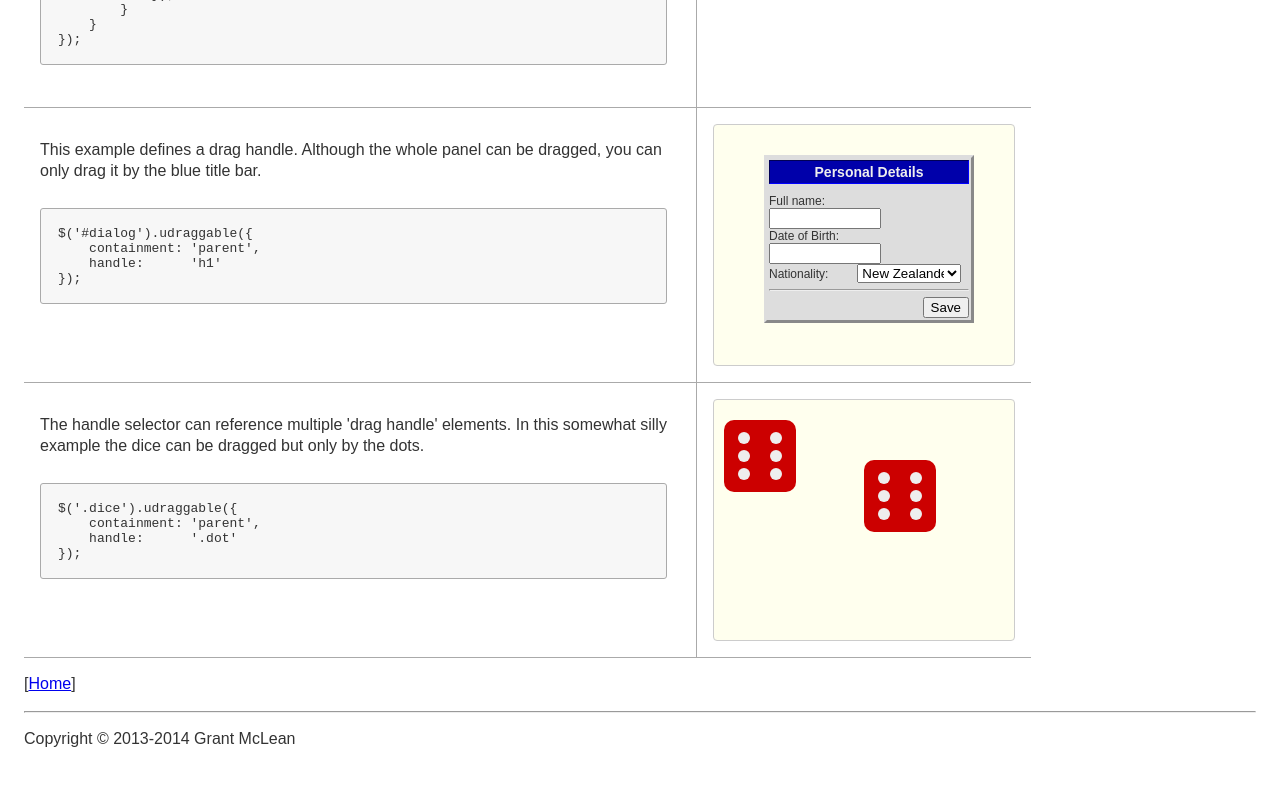
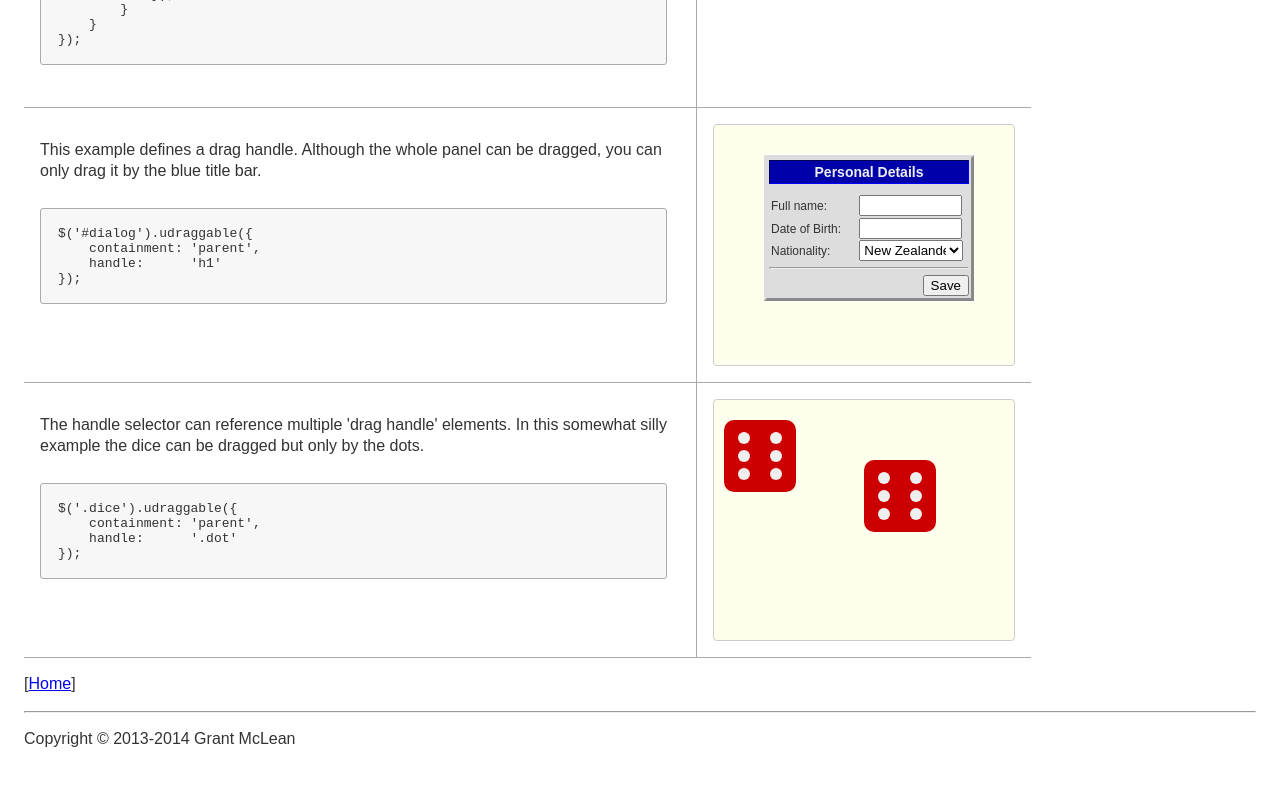
Before and after one commit to grantm/jquery-udraggable, a plain HTML site: page examples/options.html in a window 1280 px wide. Shown: the part 3126-3912 px from the top of the page. Drawn offline with Linux system fonts and the light colour scheme.

Commit message:
CSS tweaks to make demo appearance more consistent across Firefox & Chrome

```diff
--- a/examples/examples.css
+++ b/examples/examples.css
@@ -191,11 +191,18 @@ table.options-list td:first-child {
 #dialog label {
   display: inline-block;
   width: 85px;
+  padding: 0 0 0 2px;
 }
 
-#dialog input.text,
+#dialog input.text {
+  width: 95px;
+  padding: 1px 2px;
+  margin: 1px 0;
+}
+
 #dialog select {
   width: 104px;
+  padding: 1px 0px;
 }
 
 #dialog button {
```
